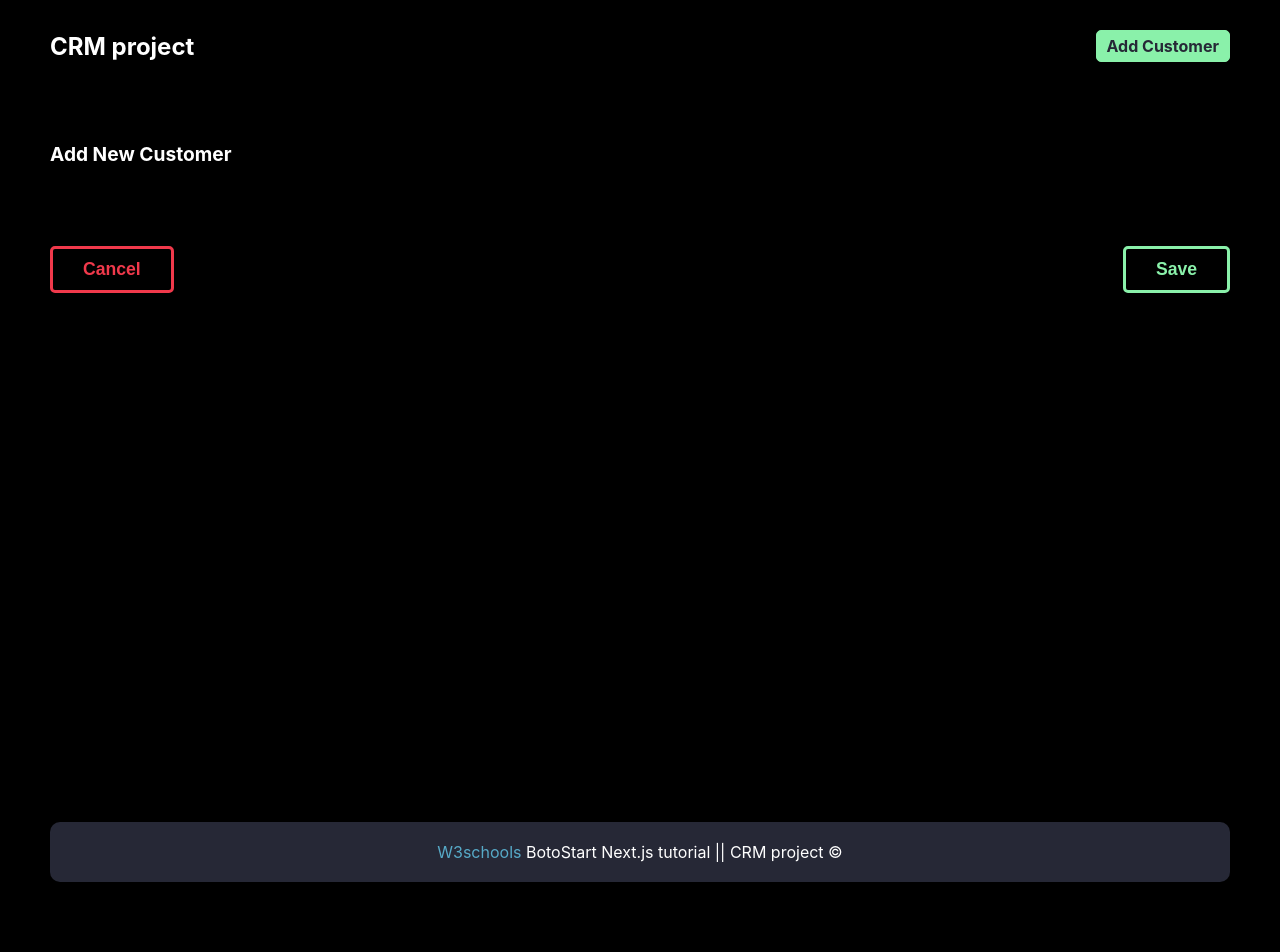
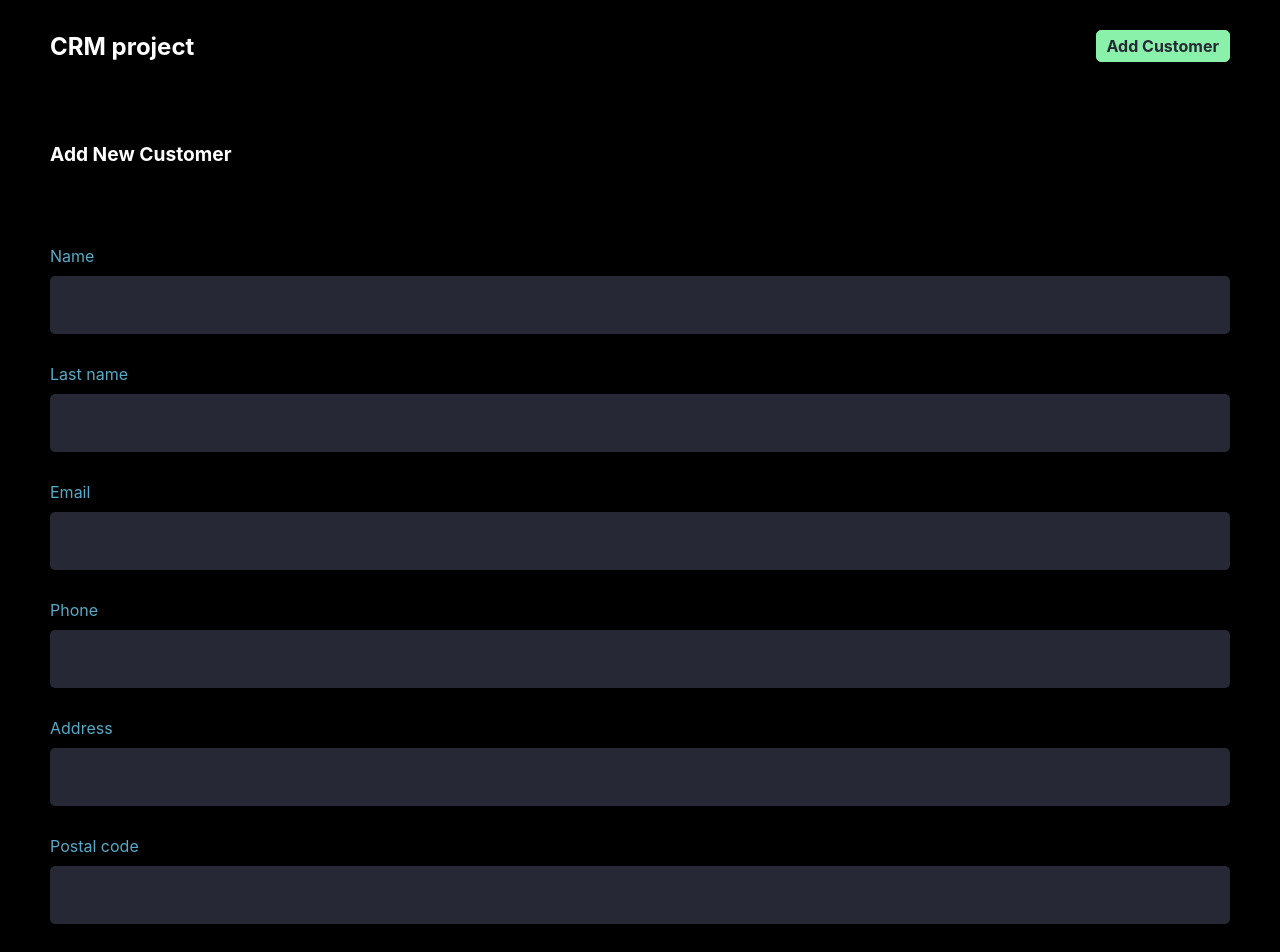
Before and after one commit to AliTaghawi/next-tutorial-projects, a Next.js app in the folder crm-botostart-project/: page /customer-add in a window 1280 px wide. Shown: the top 952 px of the page. Before the commit the page ends 892 px from the top, so only its background shows below. Built offline with nearby package versions, Linux system fonts and the light colour scheme.

Commit message:
<CRM project> creating "Form.js" and "FormInput.js" module components and developing them

```diff
--- /dev/null
+++ b/crm-botostart-project/components/modules/Form.js
@@ -0,0 +1,63 @@
+import FormInput from "./FormInput";
+
+function Form({ form, setForm }) {
+  const changeHandler = (e) => {
+    setForm({ ...form, [e.target.name]: e.target.value });
+    console.log(form);
+  };
+  return (
+    <div>
+      <FormInput
+        name="name"
+        lable="Name"
+        type="text"
+        value={form.name}
+        changeHandler={changeHandler}
+      />
+      <FormInput
+        name="lastName"
+        lable="Last name"
+        type="text"
+        value={form.lastName}
+        changeHandler={changeHandler}
+      />
+      <FormInput
+        name="email"
+        lable="Email"
+        type="email"
+        value={form.email}
+        changeHandler={changeHandler}
+      />
+      <FormInput
+        name="phone"
+        lable="Phone"
+        type="text"
+        value={form.phone}
+        changeHandler={changeHandler}
+      />
+      <FormInput
+        name="address"
+        lable="Address"
+        type="text"
+        value={form.address}
+        changeHandler={changeHandler}
+      />
+      <FormInput
+        name="postalCode"
+        lable="Postal code"
+        type="text"
+        value={form.postalCode}
+        changeHandler={changeHandler}
+      />
+      <FormInput
+        name="date"
+        lable="Date"
+        type="date"
+        value={form.date}
+        changeHandler={changeHandler}
+      />
+    </div>
+  );
+}
+
+export default Form;
--- /dev/null
+++ b/crm-botostart-project/components/modules/FormInput.js
@@ -0,0 +1,16 @@
+function FormInput({ name, lable, type, value, changeHandler }) {
+  return (
+    <div className="form-input">
+      <label htmlFor={name}>{lable}</label>
+      <input
+        id={name}
+        name={name}
+        type={type}
+        value={value}
+        onChange={changeHandler}
+      />
+    </div>
+  );
+}
+
+export default FormInput;
--- a/crm-botostart-project/components/templates/CustomerAddPage.js
+++ b/crm-botostart-project/components/templates/CustomerAddPage.js
@@ -1,6 +1,9 @@
-import axios from "axios";
 import { useRouter } from "next/router";
 import { useState } from "react";
+import axios from "axios";
+
+//components
+import Form from "../modules/Form";
 
 function CustomerAddPage() {
   const [form, setForm] = useState({
@@ -27,6 +30,7 @@ function CustomerAddPage() {
   return (
     <div className="customer-page">
       <h4>Add New Customer</h4>
+      <Form form={form} setForm={setForm} />
       <div className="customer-page__buttons">
         <button className="first" onClick={cancelHandler}>
           Cancel
```
